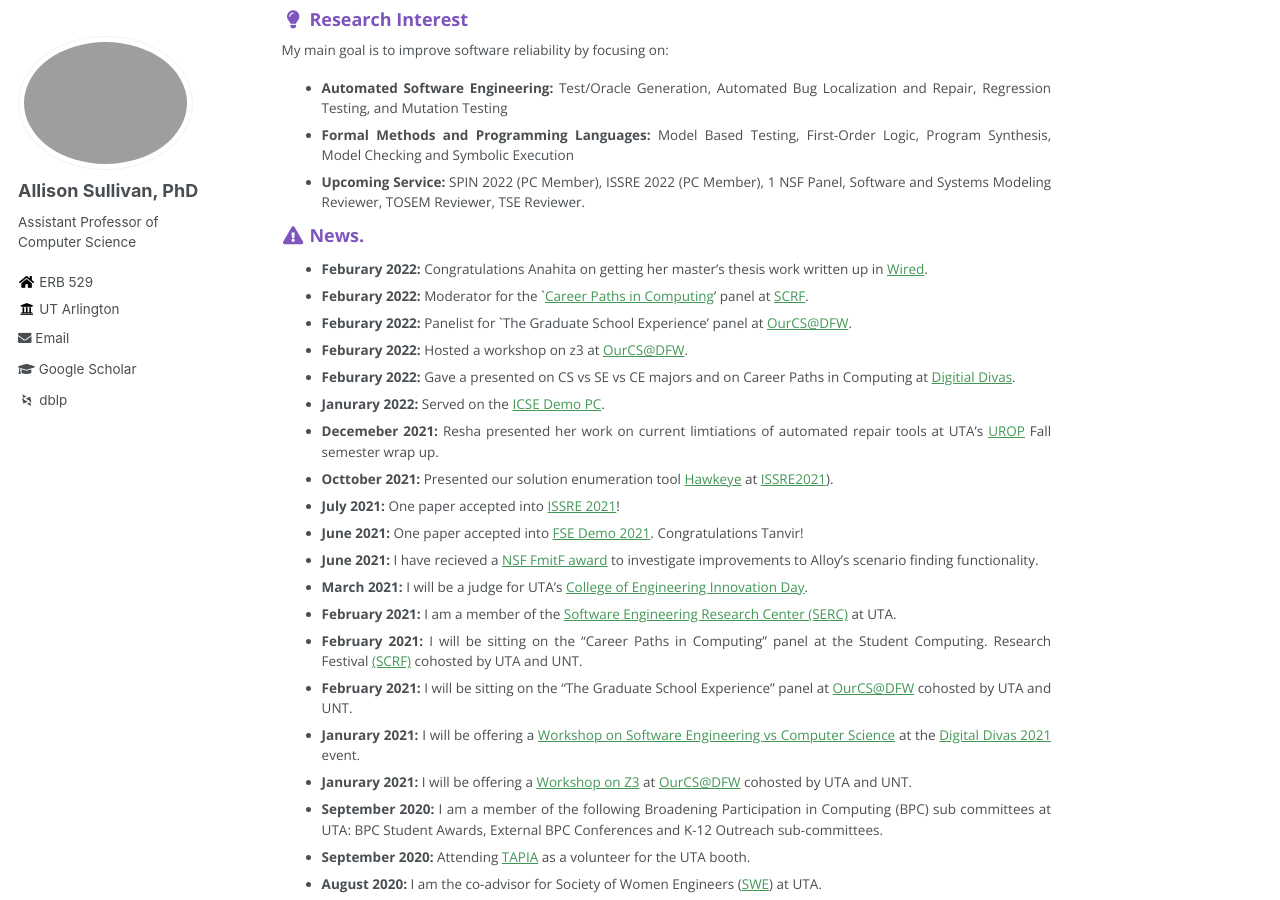
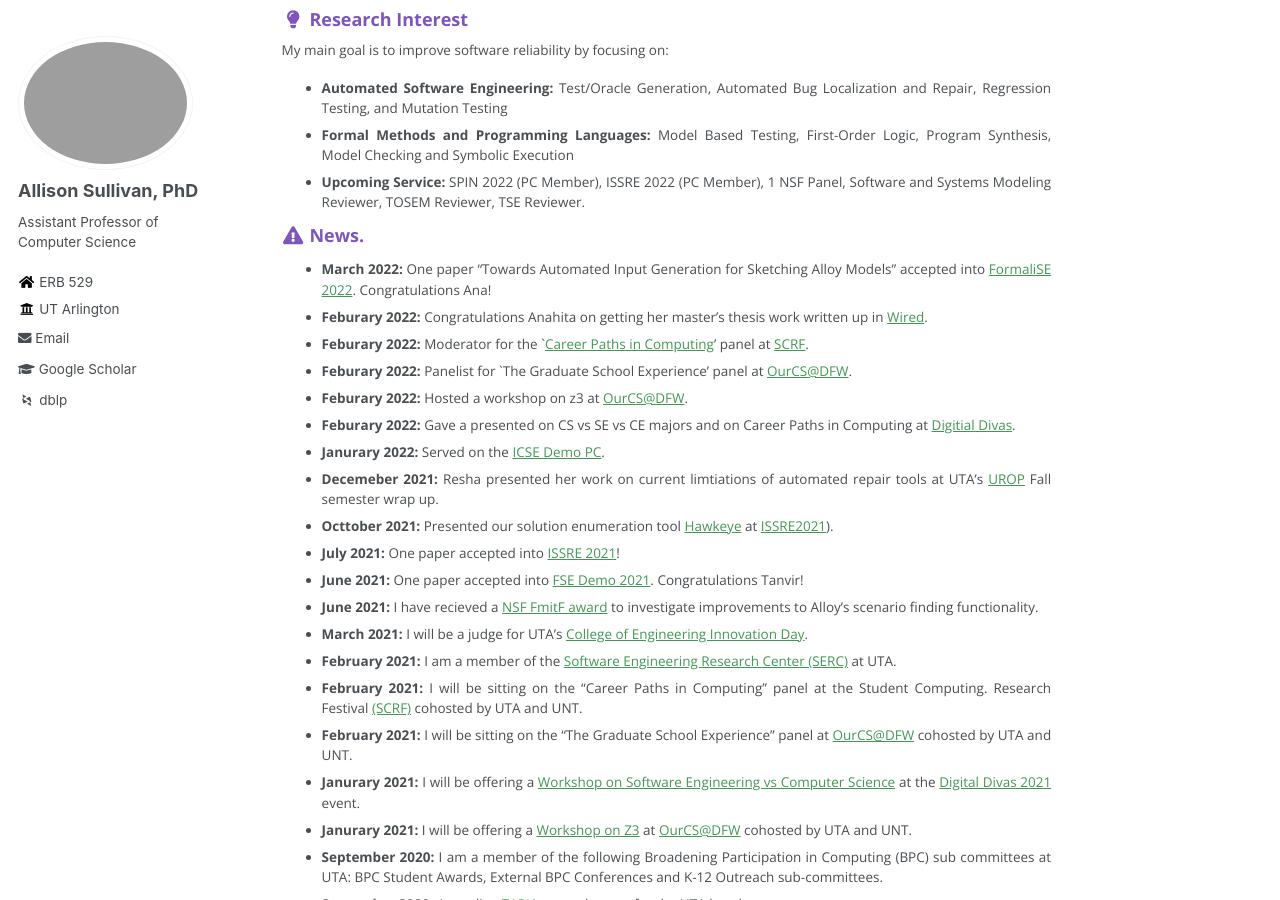
Before and after one commit to Allisonius/allisonius.github.io, a Jekyll site: the page built from _pages/about.md, in a window 1280 px wide and 900 px high, scrolled down 301 px. Built offline with Jekyll 4.4.1, drawn with Linux system fonts in a browser that asks for light colours; some web fonts are replaced.

Commit message:
Update about.md

```diff
--- a/_pages/about.md
+++ b/_pages/about.md
@@ -24,6 +24,7 @@ Checking and Symbolic Execution
 
 
 ### <i class="fa fa-fw fa-exclamation-triangle" aria-hidden="true"></i> News.
+* **March 2022:** One paper "Towards Automated Input Generation for Sketching Alloy Models" accepted into [FormaliSE 2022](https://conf.researchr.org/home/icse-2022/Formalise-2022#:~:text=of%20software%20systems.-,Originally%20a%20successful%20satellite%20workshop%20of%20ICSE%2C%20since%202018%20FormaliSE,%2C%20PA%20(or%20online).). Congratulations Ana!
 * **Feburary 2022:** Congratulations Anahita on getting her master's thesis work written up in [Wired](https://www.wired.com/story/job-applicants-hack-resume-reading-software/).
 * **Feburary 2022:** Moderator for the `[Career Paths in Computing](https://uta.engineering/scrf/keynote.php#panel)' panel at [SCRF](https://uta.engineering/scrf/).
 * **Feburary 2022:** Panelist for `The Graduate School Experience' panel at [OurCS@DFW](https://uta.engineering/ourcs/).
```
